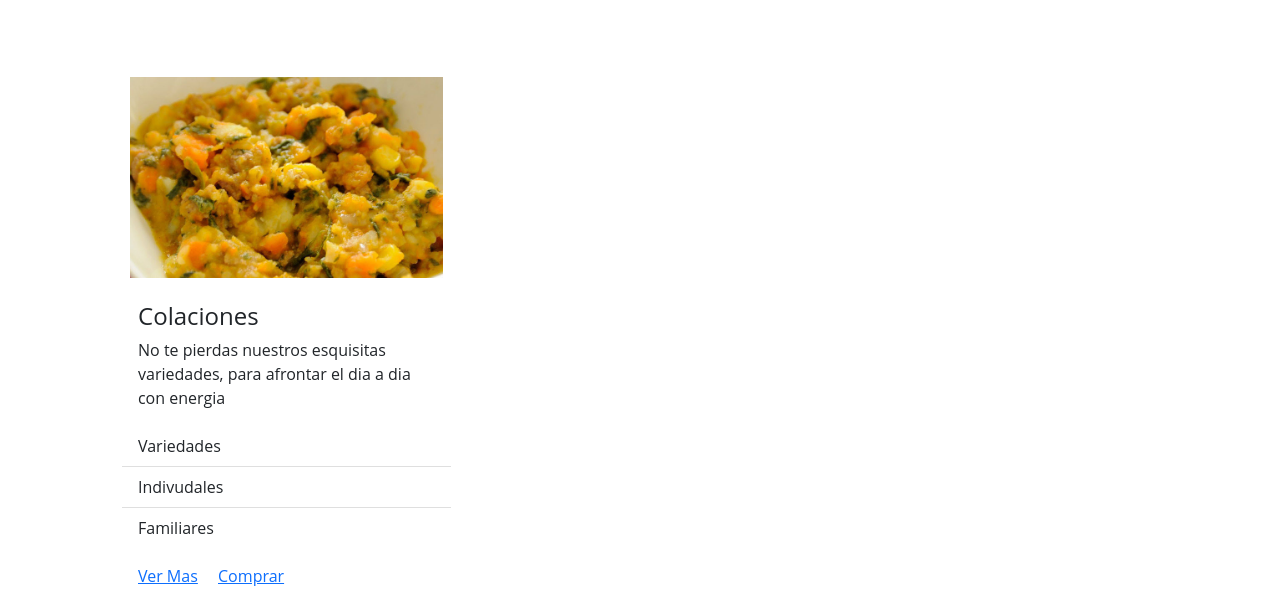
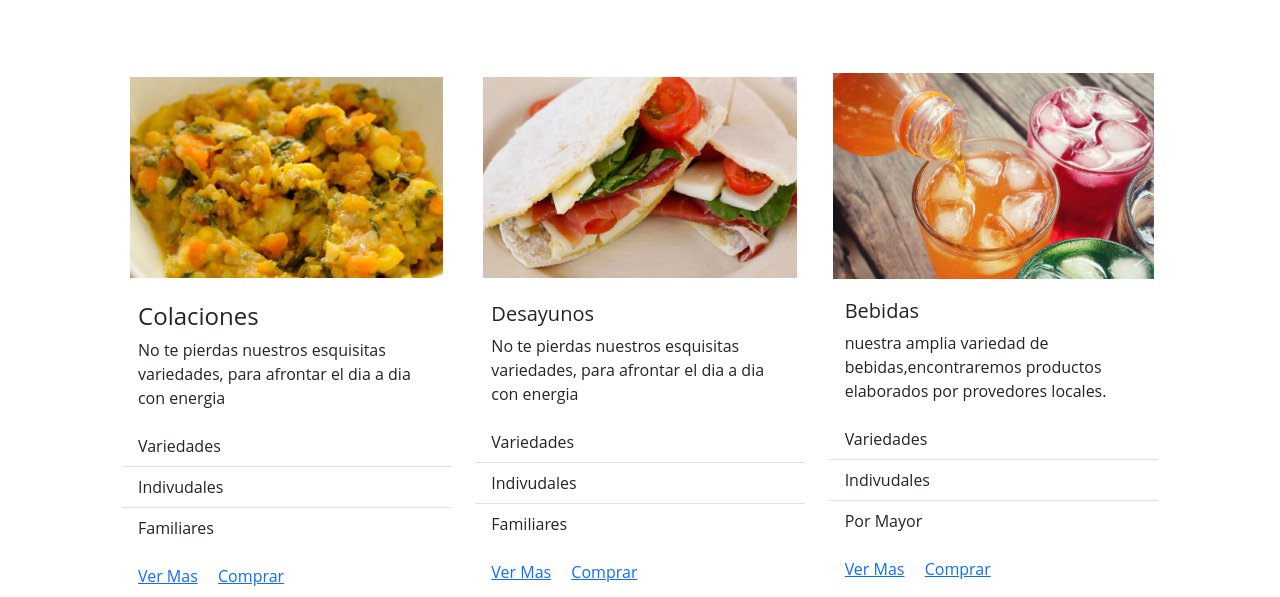
Before and after one commit to fenaluck/iguana, a plain HTML site: page index.html in a window 1280 px wide. Shown: the part 203-800 px from the top of the page. Drawn offline with nearby package versions, Linux system fonts and the light colour scheme; a web font is replaced by a local one.

Commit message:
se incorporo tarjeta linea 81

```diff
--- a/index.html
+++ b/index.html
@@ -78,7 +78,24 @@
                                                 <a href="#" class="card-link">Comprar</a>
                                       </div>
                                   </div>
-
+                        </div>
+                        <div class="col-md-4"> <img class="d-block w-100 p-2" src="Assets/img/desayunos.jpg" alt="...">
+                                <div class="card-body">
+                                    <h5 class="card-title">Desayunos</h5>
+                                    <p class="card-text">No te pierdas nuestros esquisitas variedades, para afrontar el dia a dia con energia</p>
+                                </div>
+                                  <div>
+                                      <ul class="list-group list-group-flush">
+                                            <li class="list-group-item">Variedades</li>
+                                            <li class="list-group-item">Indivudales</li>
+                                            <li class="list-group-item">Familiares</li>
+                                      </ul>
+                                      <div class="card-body">
+                                                <a href="#" class="card-link">Ver Mas</a>
+                                                <a href="#" class="card-link">Comprar</a>
+                                      </div>
+                                  </div>
+                        </div>
                         <div class="col-md-4"> <img class="d-block w-100 p-1" src="Assets/img/bebidas.jpg"  alt="...">
                                 <div class="card-body">
                                     <h5 class="card-title">Bebidas</h5>
```
